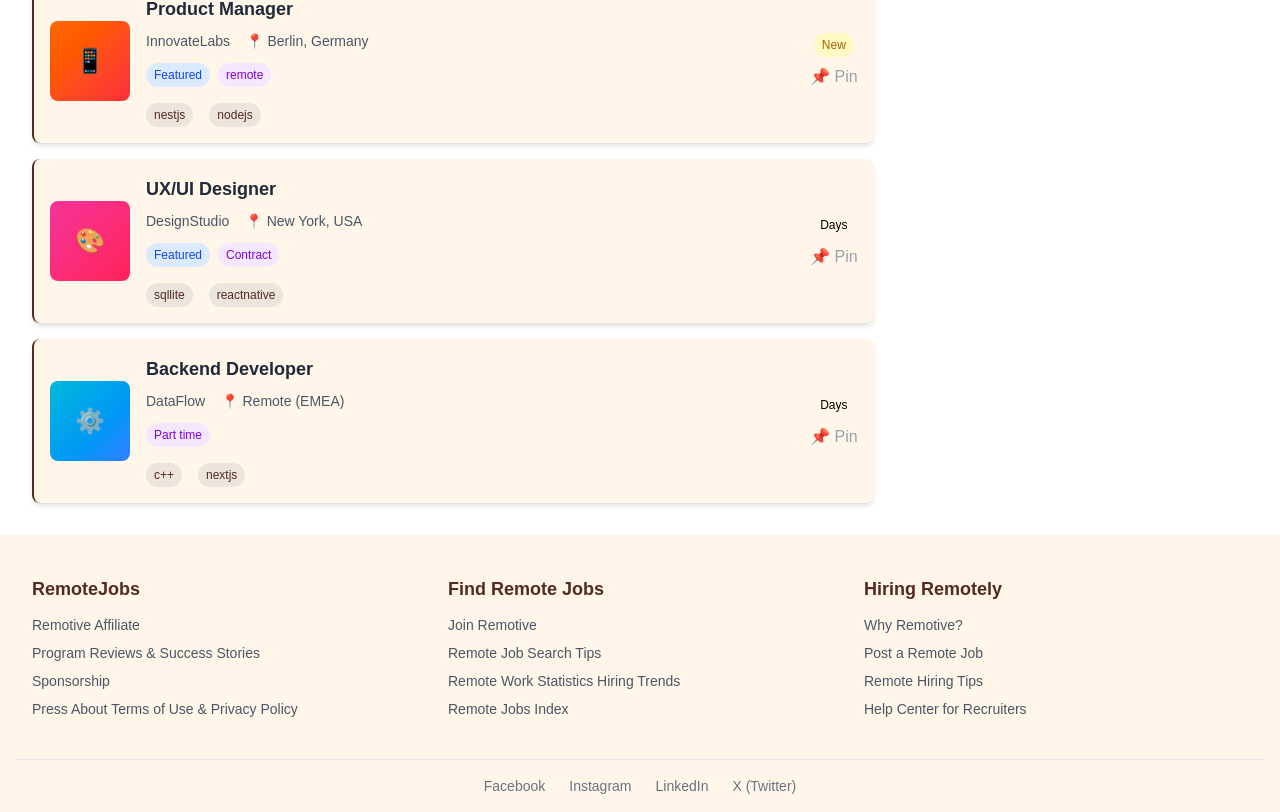
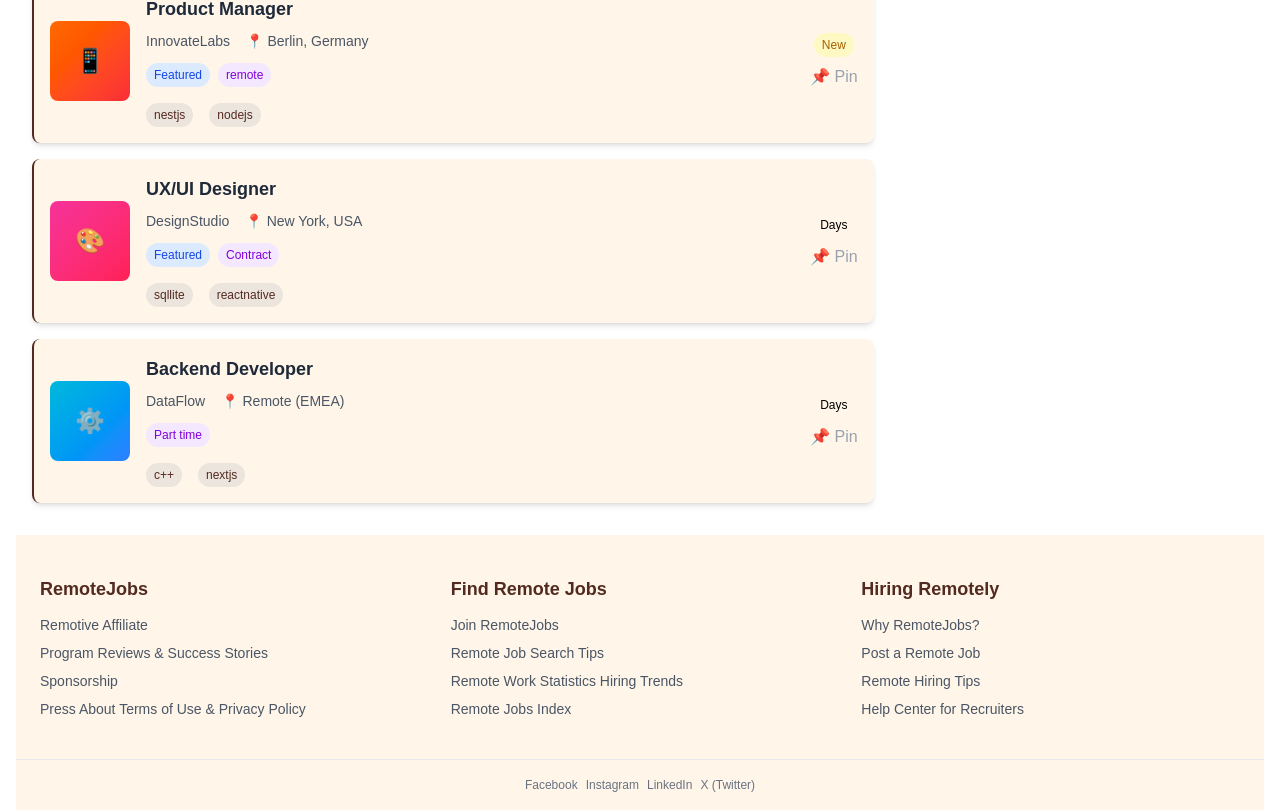
Before and after one commit to Usama-dev1/jobportal, a React (Vite) app: page / in a window 1280 px wide. Shown: the part 2208-3020 px from the top of the page. Built offline with nearby package versions, Linux system fonts and the light colour scheme.

Commit message:
updated footer text

```diff
--- a/src/components/Footer.jsx
+++ b/src/components/Footer.jsx
@@ -1,9 +1,9 @@
 const Footer = () => {
   return (
-    <div className="w-full bg-secondary">
-      <div className="container-main mx-auto">
+    <div className="container-main mx-auto">
+      <div className="w-full bg-secondary">
         {/* Footer top */}
-        <div className="w-full py-10 gap-8 grid grid-cols-1 sm:grid-cols-3  px-4">
+        <div className="w-full py-10 gap-8 grid grid-cols-1 sm:grid-cols-3 px-6">
           {/* Column 1 - RemoteJobs */}
           <div className="flex flex-col items-start justify-start gap-3 w-full">
             <h2 className="text-primary font-bold text-lg">RemoteJobs</h2>
@@ -52,7 +52,7 @@ const Footer = () => {
                   href="#"
                   className="hover:text-primary hover:underline transition-colors"
                 >
-                  Join Remotive
+                  Join RemoteJobs
                 </a>
               </li>
               <li>
@@ -91,7 +91,7 @@ const Footer = () => {
                   href="#"
                   className="hover:text-primary hover:underline transition-colors"
                 >
-                  Why Remotive?
+                  Why RemoteJobs?
                 </a>
               </li>
               <li>
@@ -124,7 +124,7 @@ const Footer = () => {
 
         {/* Footer bottom */}
         <div className="w-full border-t border-gray-200 py-4">
-          <ul className="w-full flex flex-wrap justify-center items-center gap-6 text-sm text-gray-500">
+          <ul className="w-full flex gap-2 justify-center items-center text-[clamp(10px,1vw,12px)] text-gray-500">
             <li>
               <a href="#" className="hover:text-primary transition-colors">
                 Facebook
```
